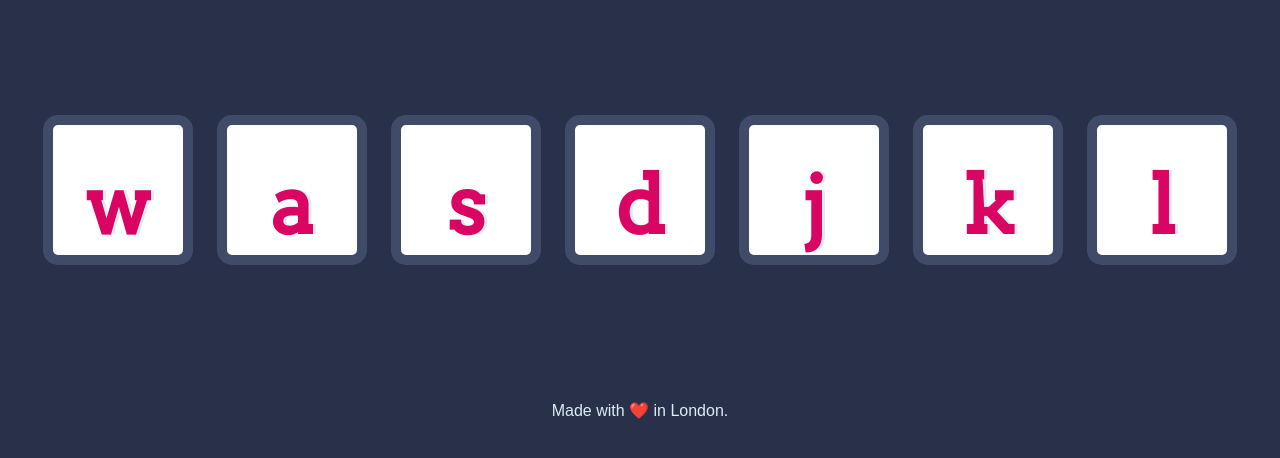
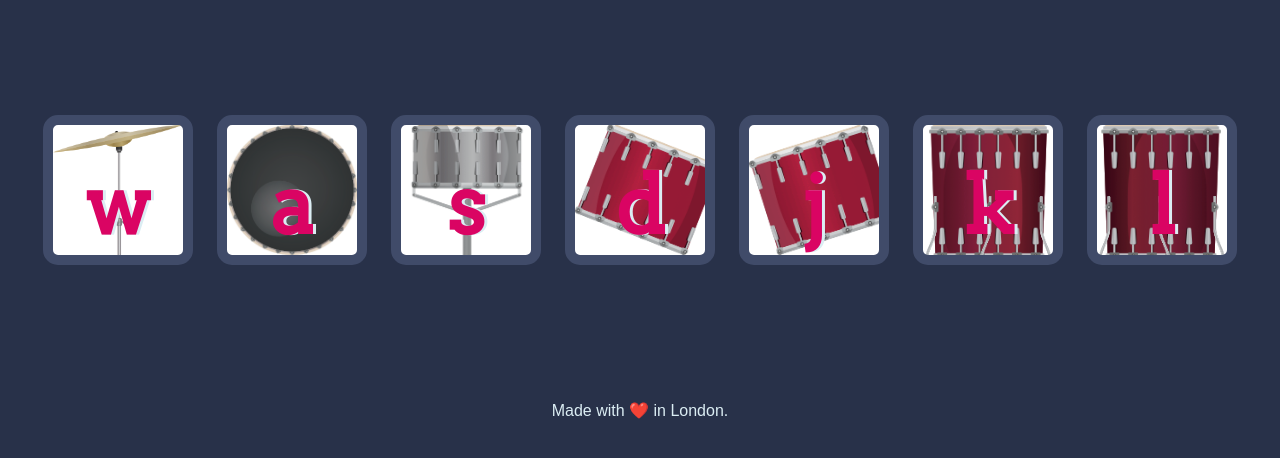
Before and after one commit to sondoan17/drum-kit, a plain HTML site: page index.html in a window 1280 px wide. Shown: the part 174-632 px from the top of the page. Drawn offline with Linux system fonts and the light colour scheme.

Commit message:
add button background image

```diff
--- a/styles.css
+++ b/styles.css
@@ -17,31 +17,38 @@ footer {
 }
 
 .w {
-
+background-image: url(./images/crash.png);
+background-size: cover;
 }
 
 .a {
-
+  background-image: url(./images/kick.png);
+  background-size: cover;
 }
 
 .s {
-
+  background-image: url(./images/snare.png);
+  background-size: cover;
 }
 
 .d {
-
+  background-image: url(./images/tom1.png);
+  background-size: cover;
 }
 
 .j {
-
+  background-image: url(./images/tom2.png);
+  background-size: cover;
 }
 
 .k {
-
+  background-image: url(./images/tom3.png);
+  background-size: cover;
 }
 
 .l {
-
+  background-image: url(./images/tom4.png);
+  background-size: cover;
 }
 
 .set {
```
